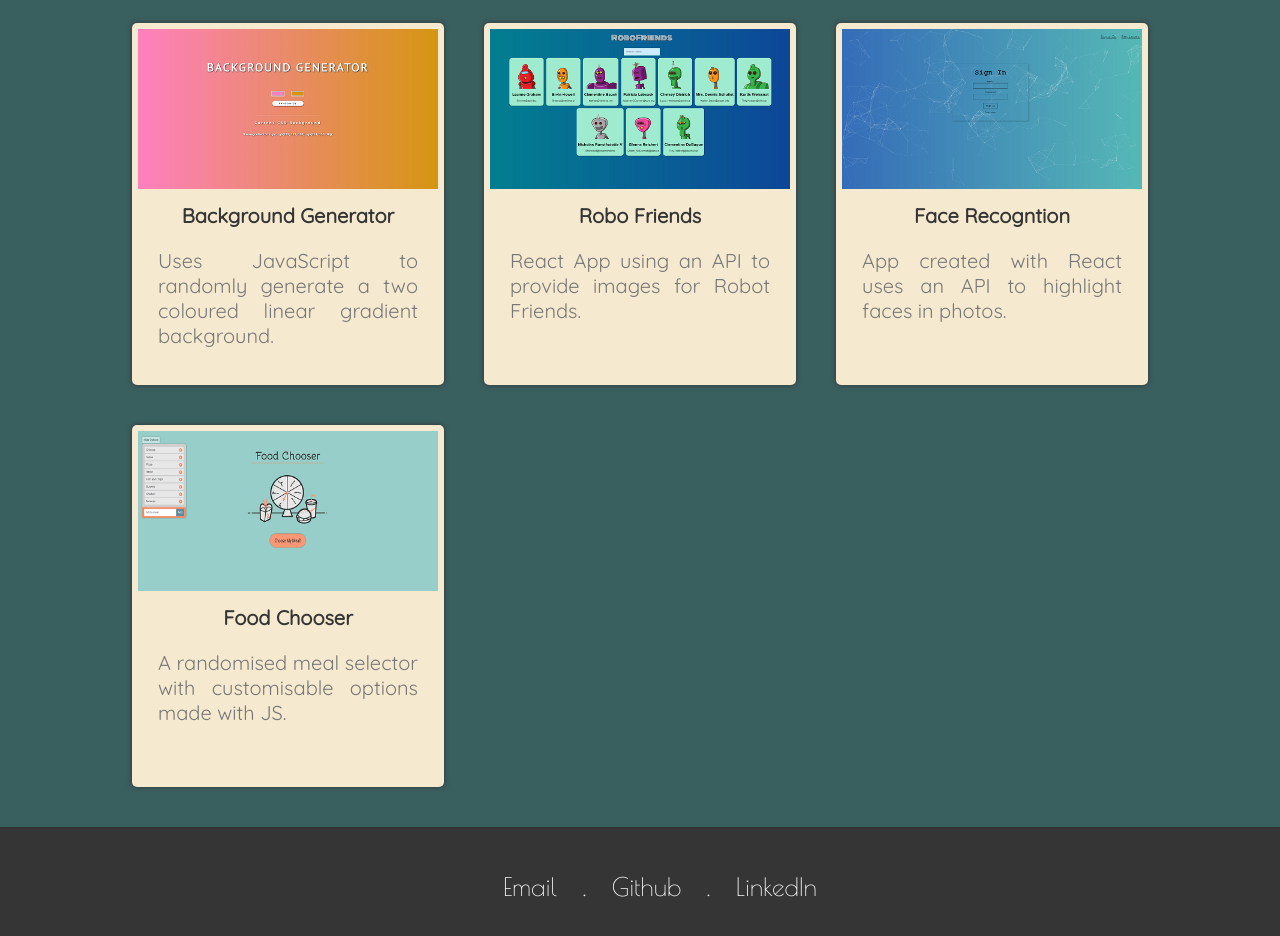
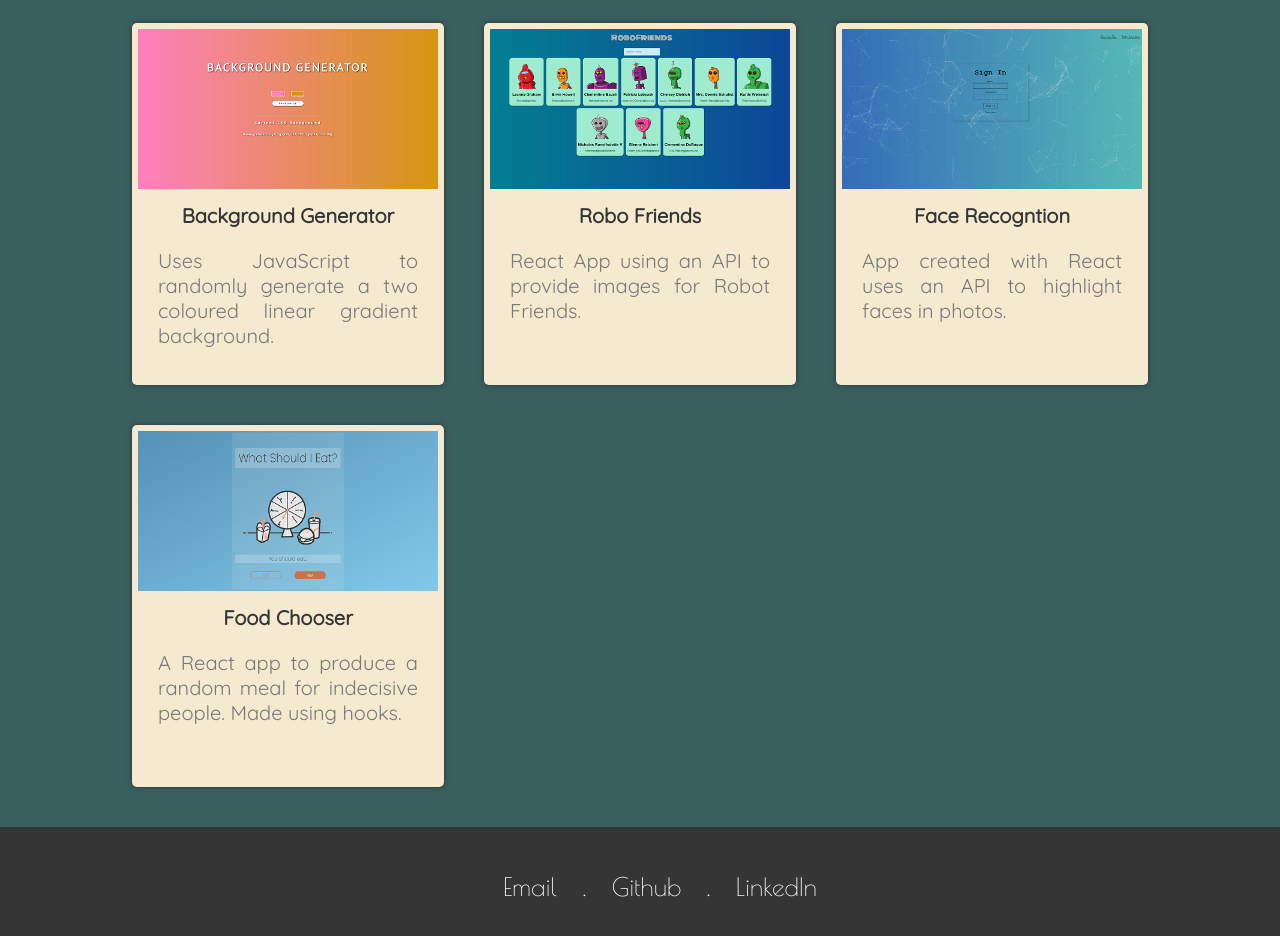
Before and after one commit to Cebarnsley/profile-website, a website: page index.html in a window 1280 px wide. Shown: the part 1726-2662 px from the top of the page. Drawn offline with nearby package versions, Linux system fonts and the light colour scheme; a web font is replaced by a local one.

Commit message:
updated projects section

```diff
--- a/index.html
+++ b/index.html
@@ -129,7 +129,7 @@
             <div class="card">
                    <img src="../profile-website/face-recog.png" class="card-img">
                     <h3>Face Recogntion</h3>
-                    <p>App created with React uses an API to highlight faces in photos.</p>
+                    <p>App created with React uses an API to highlight faces in photos. </p>
             </div>
         </a>
 
@@ -137,11 +137,11 @@
 
 
         <!-- card -bg-generator -->
-        <a href="https://cebarnsley.github.io/food-chooser/">
+        <a href="https://cebarnsley.github.io/react-food-chooser2/">
             <div class="card">
-                   <img src="../profile-website/foodChooser.png" class="card-img">
+                   <img src="../profile-website/reactFoodChooser.png" class="card-img">
                     <h3>Food Chooser</h3>
-                    <p>A randomised meal selector with customisable options made with JS.</p>
+                    <p>A React app to produce a random meal for indecisive people. Made using hooks.</p>
             </div>
         </a>
 
```
Also changed, not shown: reactFoodChooser.png (added).
